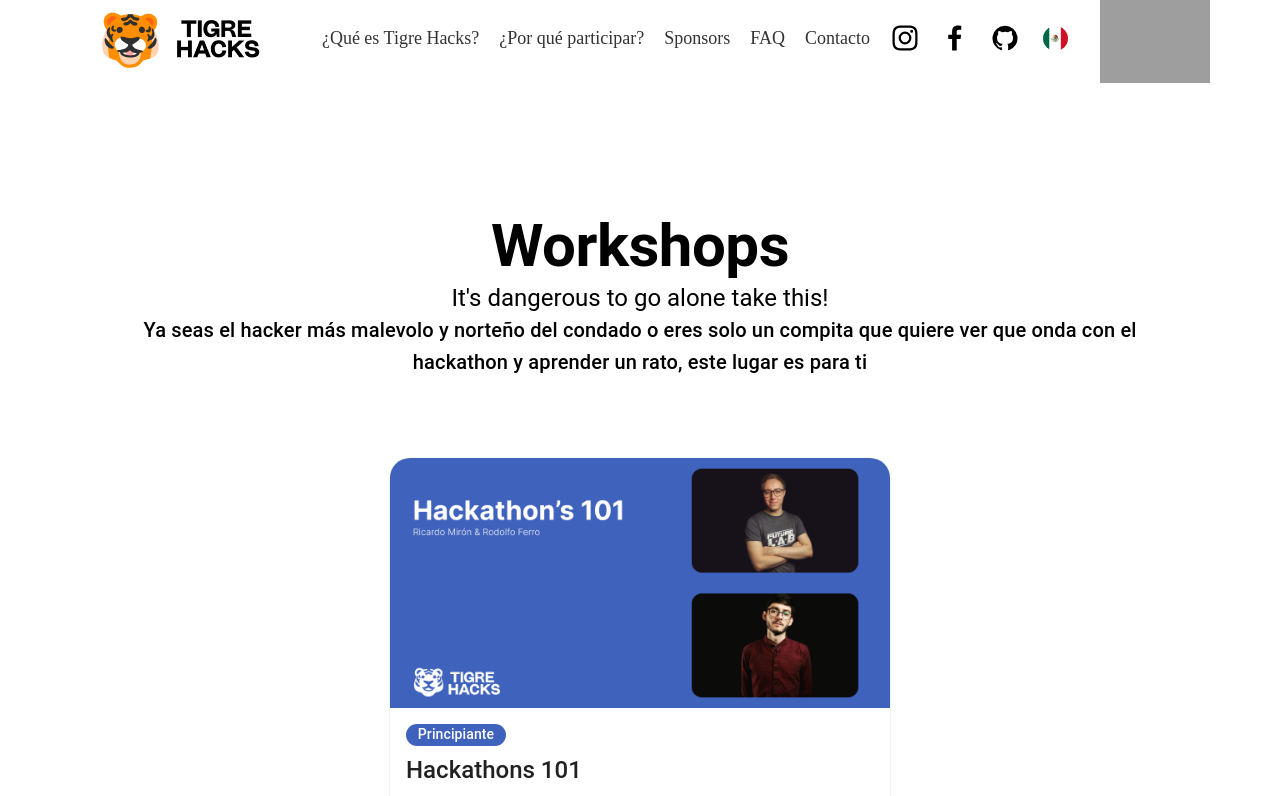
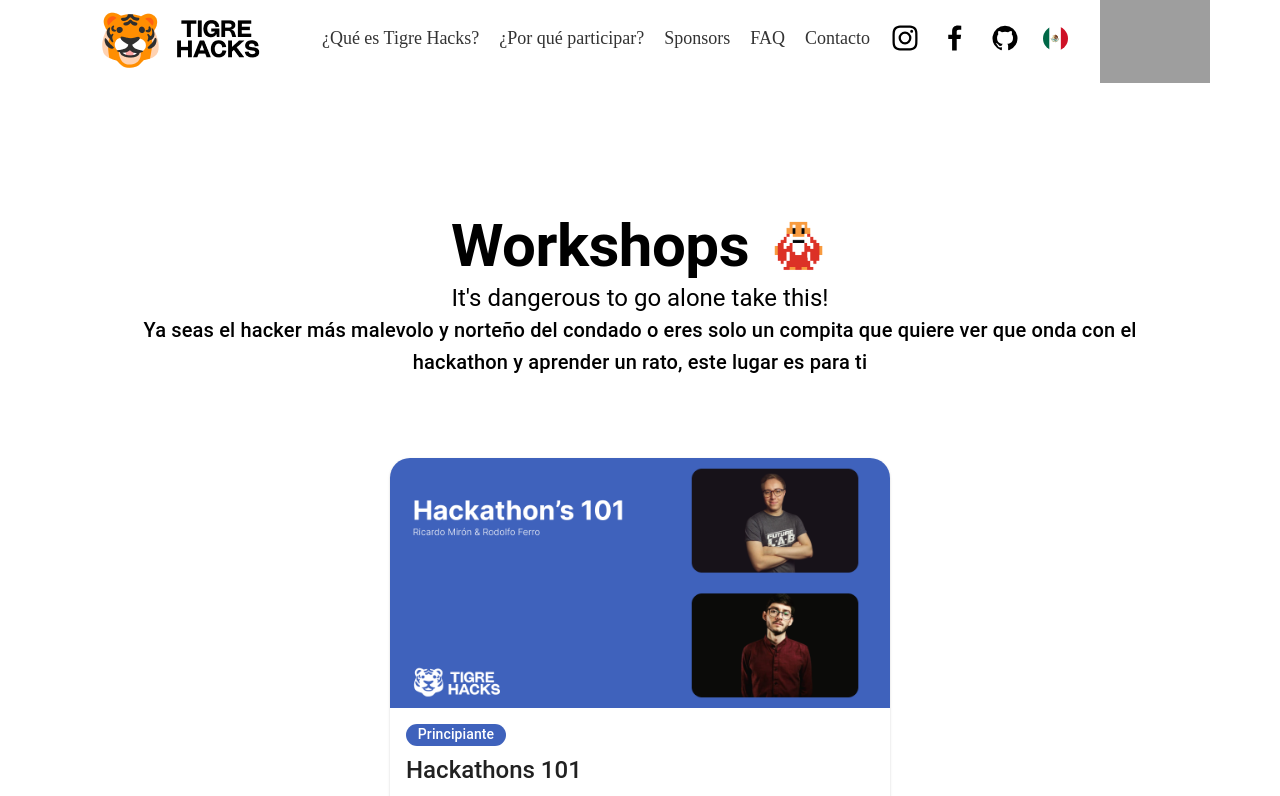
Before and after one commit to Bisontech1/tigre-hacks, a Next.js app: page /workshops in a window 1280 px wide. Shown: the top 796 px of the page. Built offline with nearby package versions, Linux system fonts and the light colour scheme; grey boxes are pictures that could not be loaded.

Commit message:
its dangerous to go alone icon

```diff
--- a/app/workshops/page.js
+++ b/app/workshops/page.js
@@ -25,7 +25,12 @@
                 alignItems: 'center',
                 '& .MuiTypography-root': { textAlign: 'center', width: '80%' }
             }}>
-                <Typography variant="h2" sx={{ fontWeight: '600' }}>Workshops</Typography>
+                <Box sx={{
+                display: 'flex',
+                flexDirection: 'row'}}>
+                    <Typography variant="h2" sx={{ fontWeight: '600' }}>Workshops</Typography>
+                    <img src="/videos/its.png" style={{width:'60px', objectFit:'contain', marginLeft:'20px'}}/>
+                </Box>
                 <Typography variant="h5" >It's dangerous to go alone take this!</Typography>
                 <Typography variant="h6">Ya seas el hacker más malevolo y norteño del condado o eres solo un compita que quiere ver que onda con el hackathon y aprender un rato, este lugar es para ti</Typography>
             </Box>
```
Also changed, not shown: public/videos/its.png (added).
